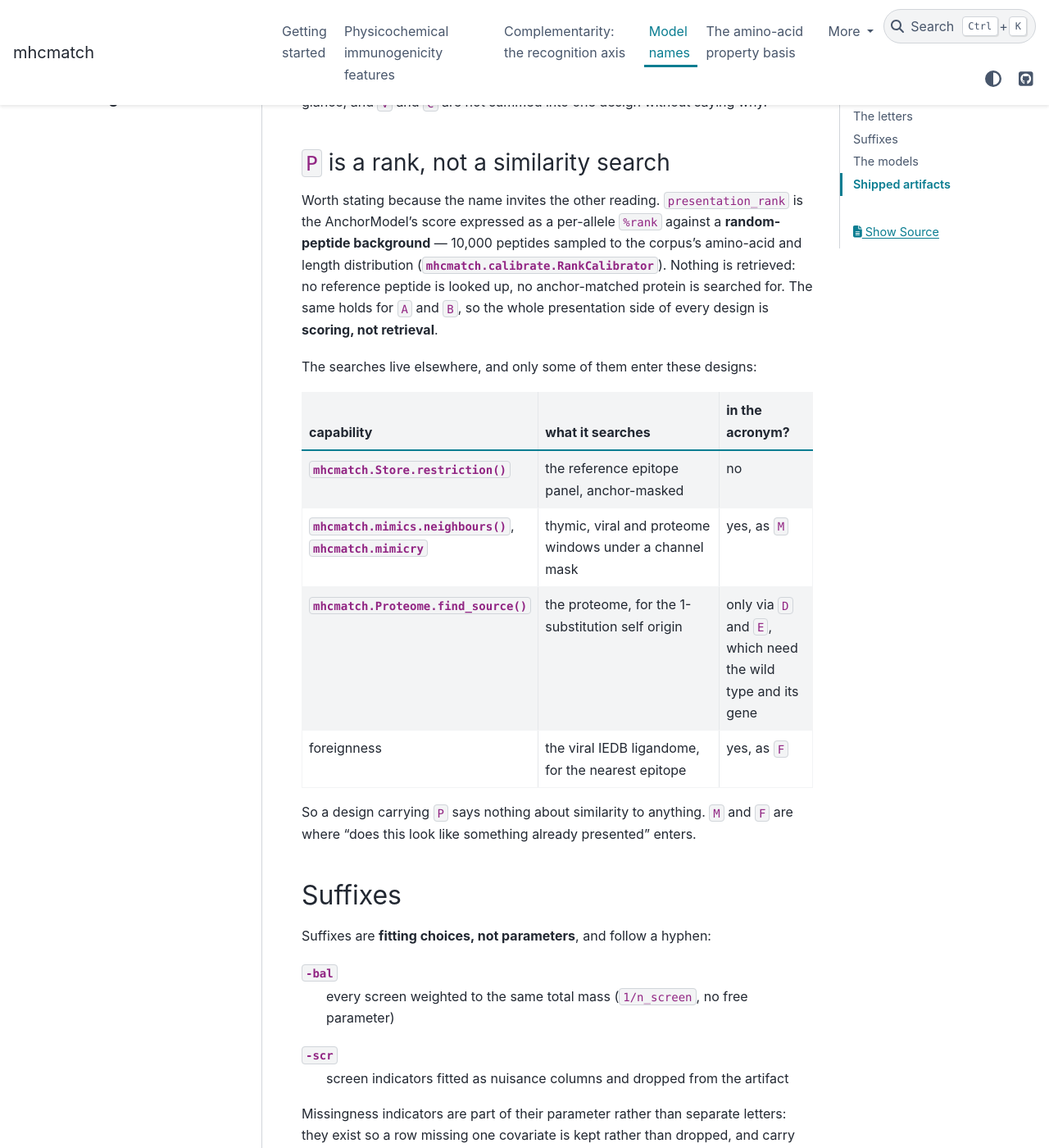
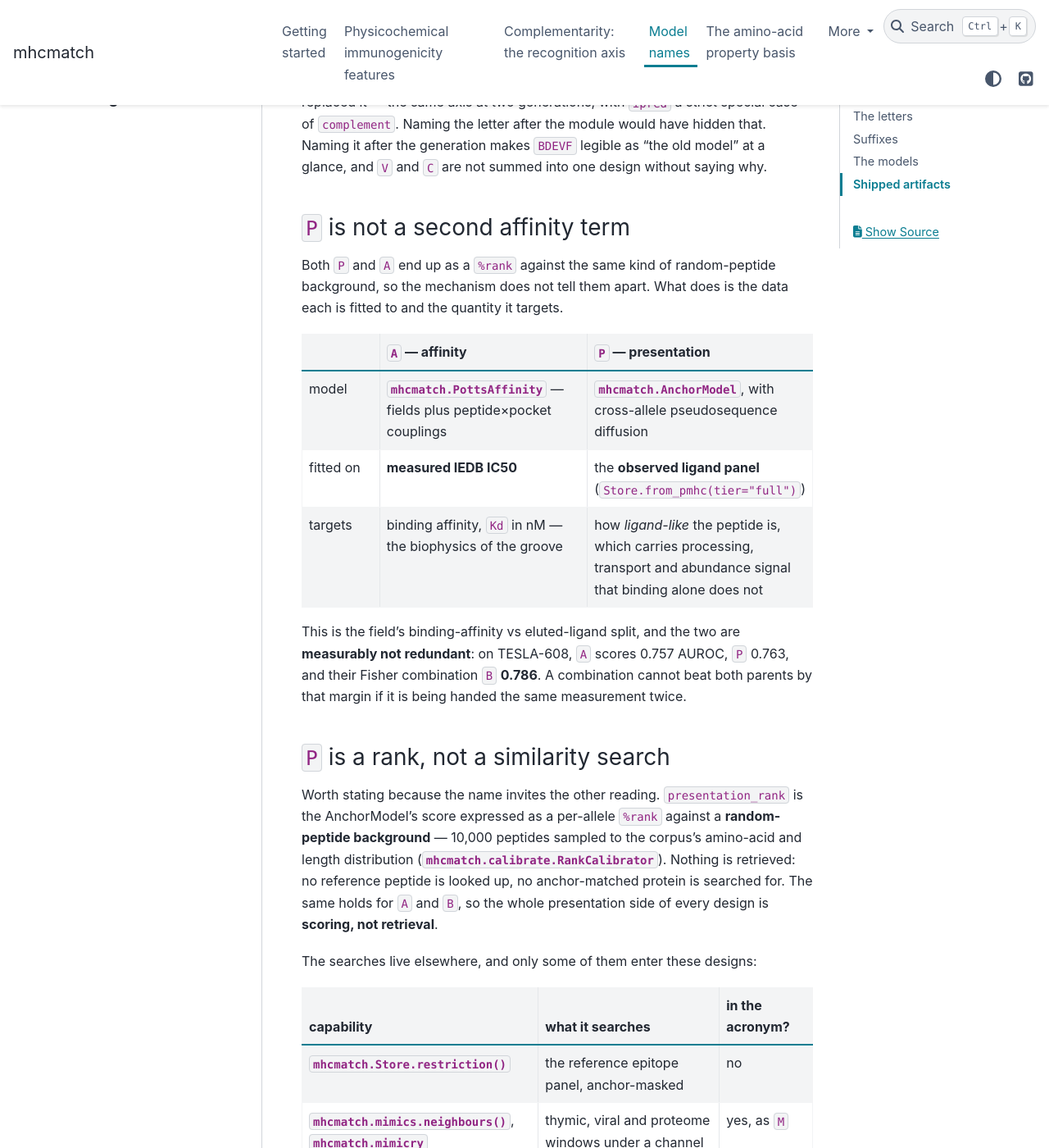
Before and after one commit to antigenomics/mhcmatch, a Sphinx documentation site: the page built from docs/models.rst, in a window 1280 px wide and 1400 px high, scrolled down 1958 px. Shown: the whole window at 82% size. Built offline with Sphinx 7.4.7 and the PyData theme 0.15.4, drawn with Linux system fonts in a browser that asks for light colours; some of the changed text lies outside the part shown.

Commit message:
docs: say what separates P from A, since the mechanism does not
"A model score, not a search" described how presentation is computed and left it looking
like a second affinity term -- both end up as a %rank against the same random-peptide
background. What separates them is the data each is fitted to and the quantity it targets:

  A  PottsAffinity, fitted on measured IEDB IC50, targeting Kd -- the biophysics of the groove
  P  AnchorModel, fitted on the observed ligand panel, targeting how ligand-like a peptide is,
     which carries processing, transport and abundance signal that binding alone does not

That is the binding-affinity vs eluted-ligand split, and the two are measurably not redundant:
TESLA-608 AUROC 0.757 (A), 0.763 (P), 0.786 for their Fisher combination B. A combination
cannot beat both parents by that margin on the same measurement handed to it twice.

Co-Authored-By: Claude Opus 5 <noreply@anthropic.com>

```diff
--- a/docs/models.rst
+++ b/docs/models.rst
@@ -22,7 +22,7 @@ One letter per parameter, in a fixed canonical order — presentation, then reco
    * - ``P``
      - presentation
      - :class:`mhcmatch.AnchorModel`
-     - ``-log10`` of the per-allele ``%rank``. **A model score, not a search**
+     - ``-log10`` of the per-allele ``%rank``. Fitted on **observed ligands**
    * - ``B``
      - binder score
      - :func:`mhcmatch.predict.binder_score`
@@ -30,7 +30,7 @@ One letter per parameter, in a fixed canonical order — presentation, then reco
    * - ``A``
      - affinity
      - :class:`mhcmatch.PottsAffinity`
-     - ``-log10`` of the Potts IC50 ``%rank``
+     - ``-log10`` of the Potts IC50 ``%rank``. Fitted on **measured IC50**
    * - ``D``
      - differential agretopicity
      - :meth:`mhcmatch.affinity.PottsAffinity.dai`
@@ -64,6 +64,36 @@ it — the same axis at two generations, with ``ipred`` a strict special case of
 Naming the letter after the module would have hidden that. Naming it after the generation makes
 ``BDEVF`` legible as "the old model" at a glance, and ``V`` and ``C`` are not summed into one design
 without saying why.
+
+``P`` is not a second affinity term
+~~~~~~~~~~~~~~~~~~~~~~~~~~~~~~~~~~~
+
+Both ``P`` and ``A`` end up as a ``%rank`` against the same kind of random-peptide background, so the
+mechanism does not tell them apart. What does is the data each is fitted to and the quantity it
+targets.
+
+.. list-table::
+   :header-rows: 1
+   :widths: 16 42 42
+
+   * -
+     - ``A`` — affinity
+     - ``P`` — presentation
+   * - model
+     - :class:`mhcmatch.PottsAffinity` — fields plus peptide×pocket couplings
+     - :class:`mhcmatch.AnchorModel`, with cross-allele pseudosequence diffusion
+   * - fitted on
+     - **measured IEDB IC50**
+     - the **observed ligand panel** (``Store.from_pmhc(tier="full")``)
+   * - targets
+     - binding affinity, ``Kd`` in nM — the biophysics of the groove
+     - how *ligand-like* the peptide is, which carries processing, transport and abundance signal
+       that binding alone does not
+
+This is the field's binding-affinity vs eluted-ligand split, and the two are **measurably not
+redundant**: on TESLA-608, ``A`` scores 0.757 AUROC, ``P`` 0.763, and their Fisher combination ``B``
+**0.786**. A combination cannot beat both parents by that margin if it is being handed the same
+measurement twice.
 
 ``P`` is a rank, not a similarity search
 ~~~~~~~~~~~~~~~~~~~~~~~~~~~~~~~~~~~~~~~~
```
Also changed, not shown: README.md (+16 -8 lines).
